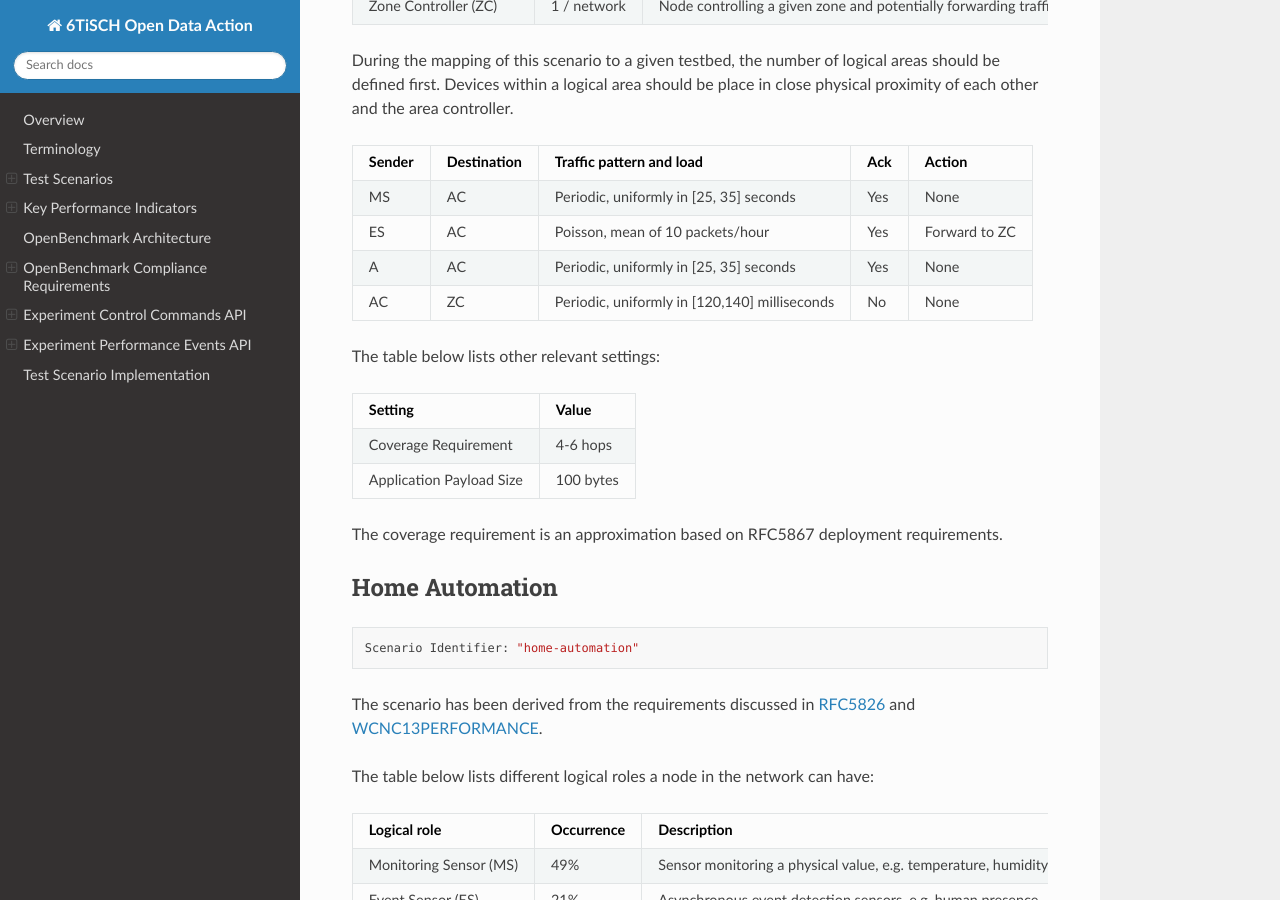
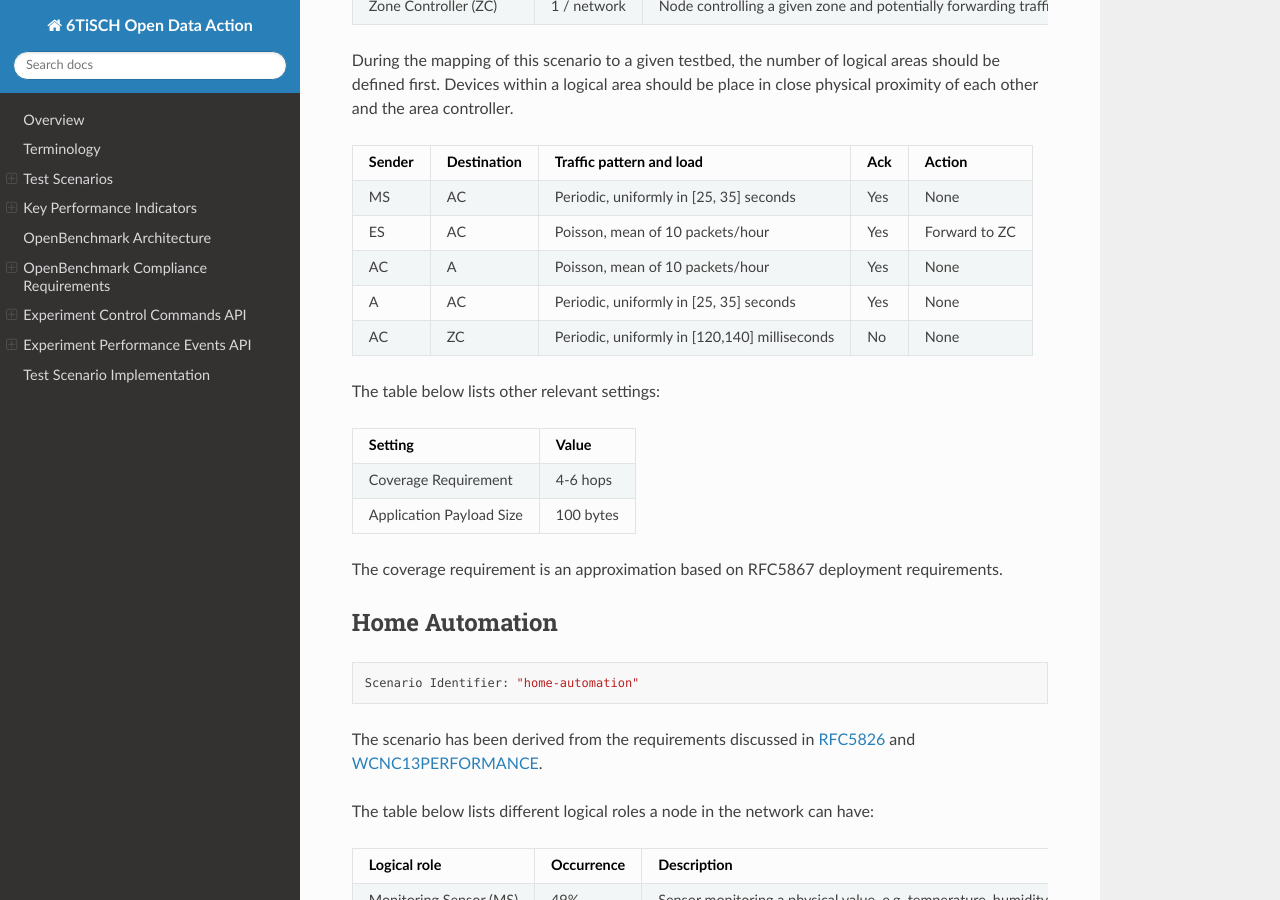
Before and after one commit to openwsn-berkeley/openbenchmark, a Sphinx documentation site: the page built from docs/source/index.md, in a window 1280 px wide and 900 px high, scrolled down 2158 px. Built offline with Sphinx 7.4.7 and the Read the Docs theme 2.0.0, drawn with Linux system fonts in a browser that asks for light colours.

Commit message:
Issue #3: Update building-automation scenario with traffic to actuators.

```diff
--- a/docs/source/index.md
+++ b/docs/source/index.md
@@ -74,6 +74,7 @@ Sender | Destination | Traffic pattern and load                       | Ack | Ac
 ------ | ----------- | ---------------------------------------------- | --- | -------------
 MS     |  AC         | Periodic, uniformly in [25, 35] seconds        | Yes | None
 ES     |  AC         | Poisson, mean of 10 packets/hour               | Yes | Forward to ZC
+AC     |  A          | Poisson, mean of 10 packets/hour               | Yes | None
 A      |  AC         | Periodic, uniformly in [25, 35] seconds        | Yes | None
 AC     |  ZC         | Periodic, uniformly in [120,140] milliseconds  | No  | None
 
```
